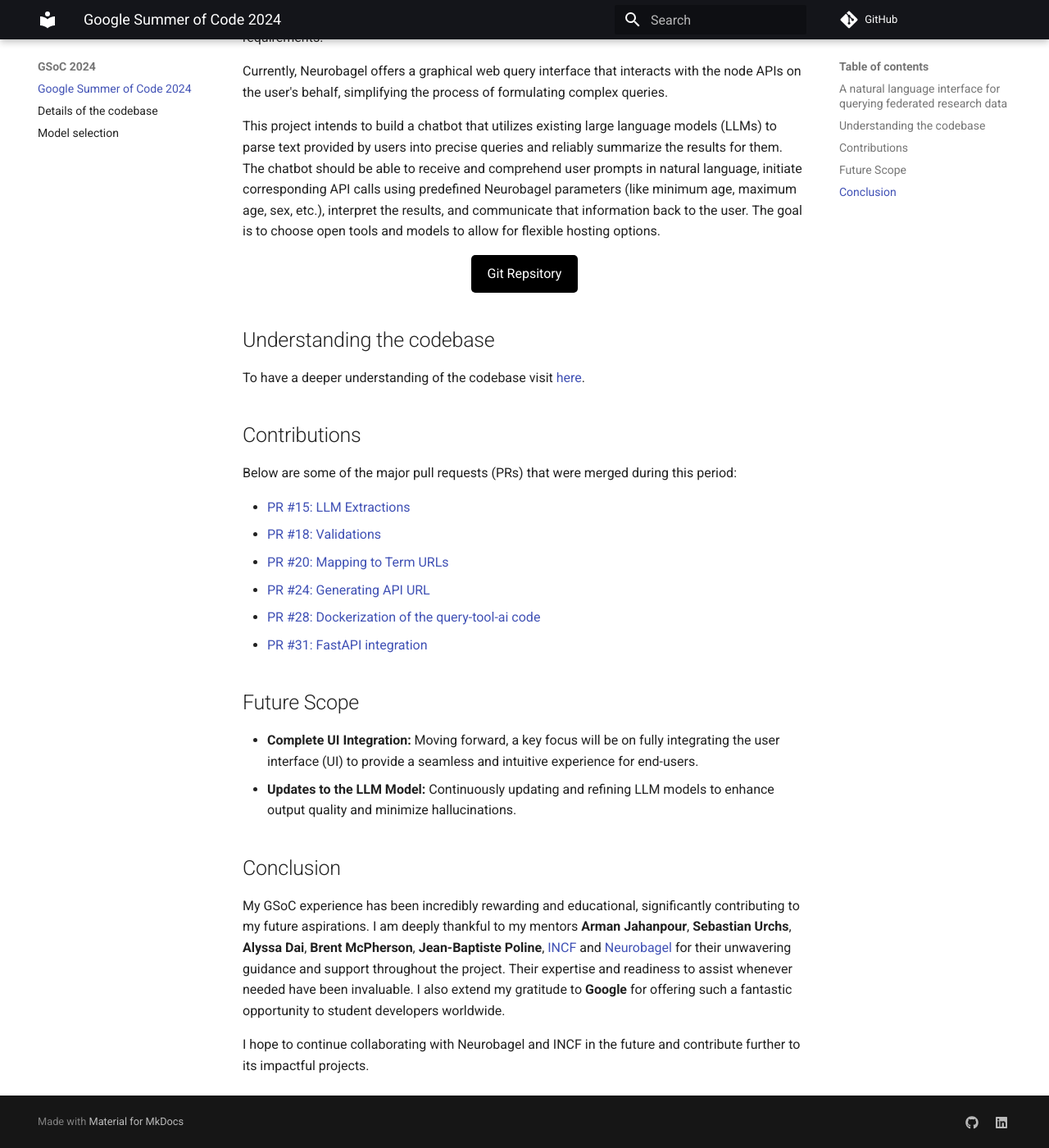
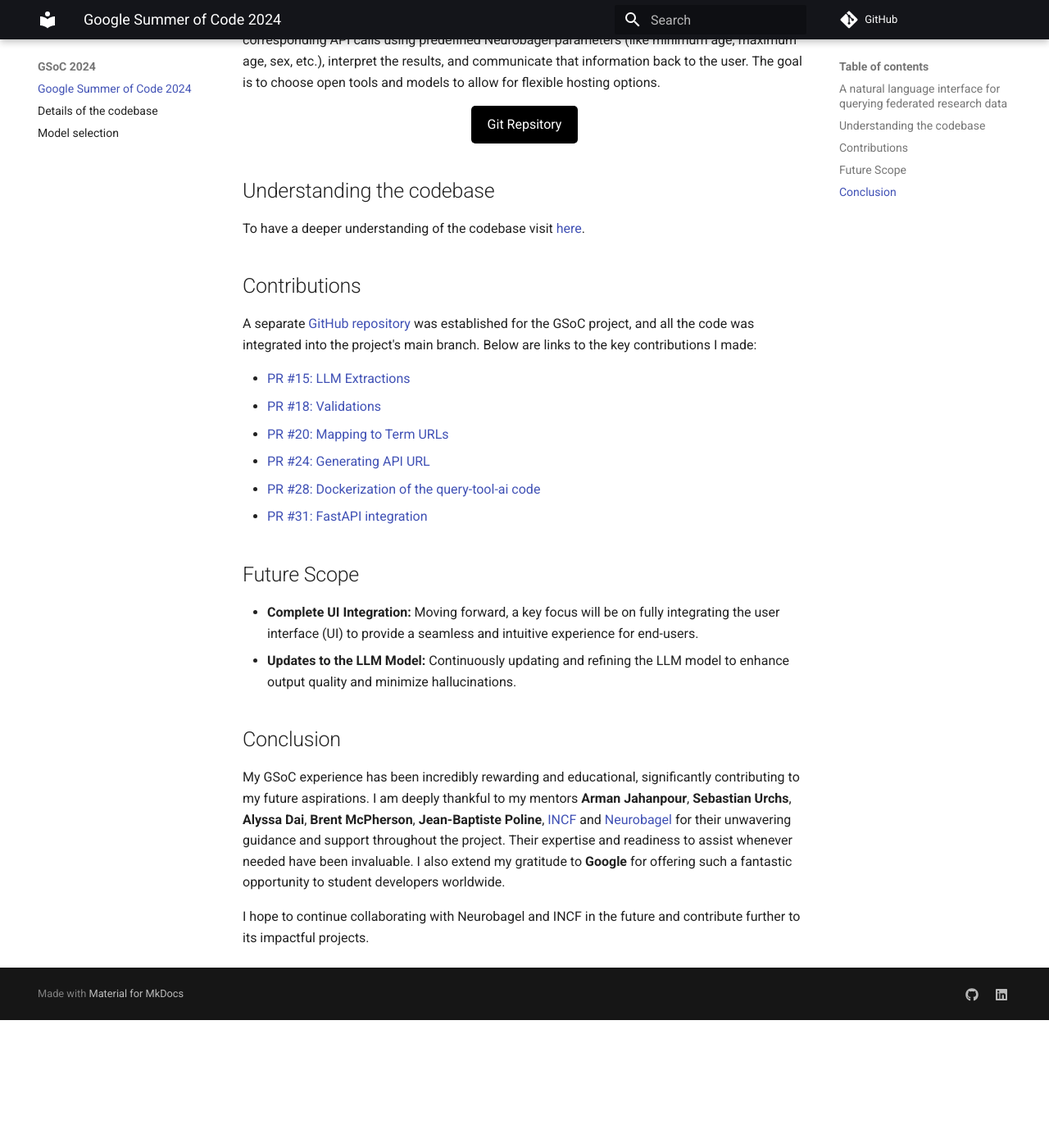
Before and after one commit to Raya679/gsoc, an MkDocs documentation site: the page built from docs/index.md, in a window 1280 px wide and 1400 px high, scrolled down 634 px. Shown: the whole window at 82% size. Built offline with MkDocs 1.6.1 and Material for MkDocs 9.7.7, drawn with Linux system fonts in a browser that asks for light colours; comment, search, counter and statistics services are not loaded; after the commit the page ends 1878 px from its top, so only the background shows below that; some of the changed text lies outside the part shown.

```diff
--- a/docs/index.md
+++ b/docs/index.md
@@ -33,7 +32,8 @@ This project intends to build a chatbot that utilizes existing large language mo
 To have a deeper understanding of the codebase visit [here](https://raya679.github.io/gsoc/codebase/).
 
 ## Contributions
-Below are some of the major pull requests (PRs) that were merged during this period:
+
+A separate [GitHub repository](https://github.com/neurobagel/query-tool-ai) was established for the GSoC project, and all the code  was integrated into the project's main branch. Below are links to the key contributions I made:
 
 - [PR #15: LLM Extractions](https://github.com/neurobagel/query-tool-ai/pull/15)
 - [PR #18: Validations](https://github.com/neurobagel/query-tool-ai/pull/18)
@@ -44,7 +44,7 @@ Below are some of the major pull requests (PRs) that were merged during this per
 
 ## Future Scope
 - **Complete UI Integration:** Moving forward, a key focus will be on fully integrating the user interface (UI) to provide a seamless and intuitive experience for end-users.
-- **Updates to the LLM Model:** Continuously updating and refining LLM models to enhance output quality and minimize hallucinations.
+- **Updates to the LLM Model:** Continuously updating and refining the LLM model to enhance output quality and minimize hallucinations.
 
 ## Conclusion
 
```
Also changed, not shown: other parts of docs/index.md (+6 -7 lines), docs/codebase.md (+11 -2 lines).
